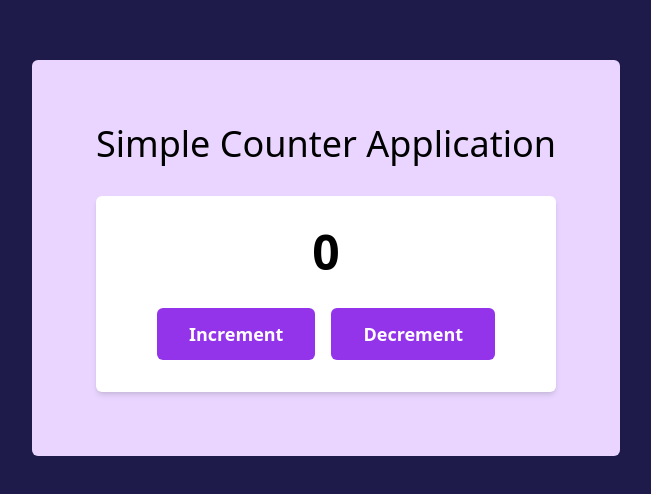
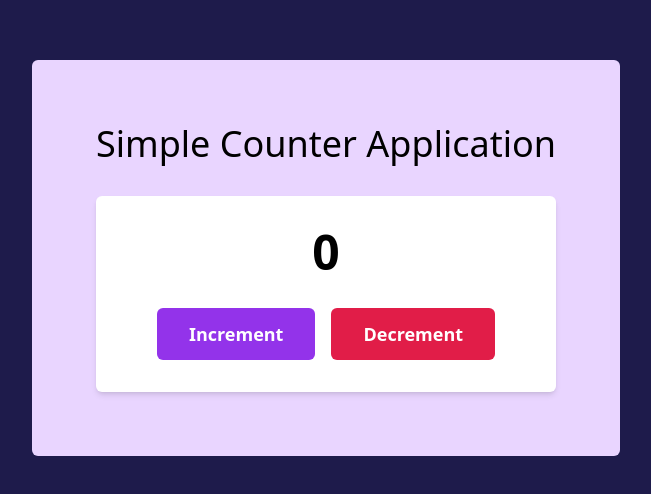
Before and after one commit to Rashedin-063/Exploration-of-Redux-Toolkit, a React (Vite) app in the folder Redux-Crush-Course-LWS/: page / in a window 1280 px wide. Shown: the part 142-636 px from the top of the page, without its empty margins (314-965 px from the left). Built offline with nearby package versions, Linux system fonts and the light colour scheme.

Commit message:
button component added

```diff
--- /dev/null
+++ b/Redux-Crush-Course-LWS/src/components/Button.jsx
@@ -0,0 +1,13 @@
+const Button = ({ text, type, handler }) => {
+  const style =
+    type === 'danger'
+      ? 'bg-rose-600 px-8 py-3 text-white font-semibold text-lg rounded-md'
+      : 'bg-purple-600 px-8 py-3 text-white font-semibold text-lg rounded-md';
+
+  return (
+    <button className={style} onClick={handler}>
+      {text}
+    </button>
+  );
+};
+export default Button;
--- a/Redux-Crush-Course-LWS/src/components/Counter.jsx
+++ b/Redux-Crush-Course-LWS/src/components/Counter.jsx
@@ -1,9 +1,21 @@
 import { useState } from "react"
+import Button from "./Button"
 
 
 const Counter = () => {
 
   const [count, setCount] = useState(0)
+
+  const handleIncrement = () => {
+    setCount(prevCount => prevCount + 1)
+  }
+  const handleDecrement = () => {
+    if (count > 0) {
+      setCount(prevCount => prevCount - 1)
+    } else {
+      setCount(0)
+    }
+  }
 
   return (
     <main className="bg-purple-200 p-16 rounded-md ">
@@ -12,8 +24,8 @@ const Counter = () => {
       <div className="bg-white shadow-md p-8 rounded-md flex flex-col justify-center items-center">
         <h3 className="text-center text-5xl font-semibold">{count}</h3>
         <div className="mt-8 flex gap-4">
-          <button className="bg-purple-600 px-8 py-3 text-white font-semibold text-lg rounded-md" onClick={() => setCount(count + 1)}>Increment</button>
-          <button className="bg-purple-600 px-8 py-3 text-white font-semibold text-lg rounded-md" onClick={() => setCount(count - 1)}>Decrement</button>
+         <Button type='' handler={handleIncrement} text='Increment' />
+         <Button type='danger' handler={handleDecrement} text='Decrement' />
         </div>
     </div>
     </main>
```
